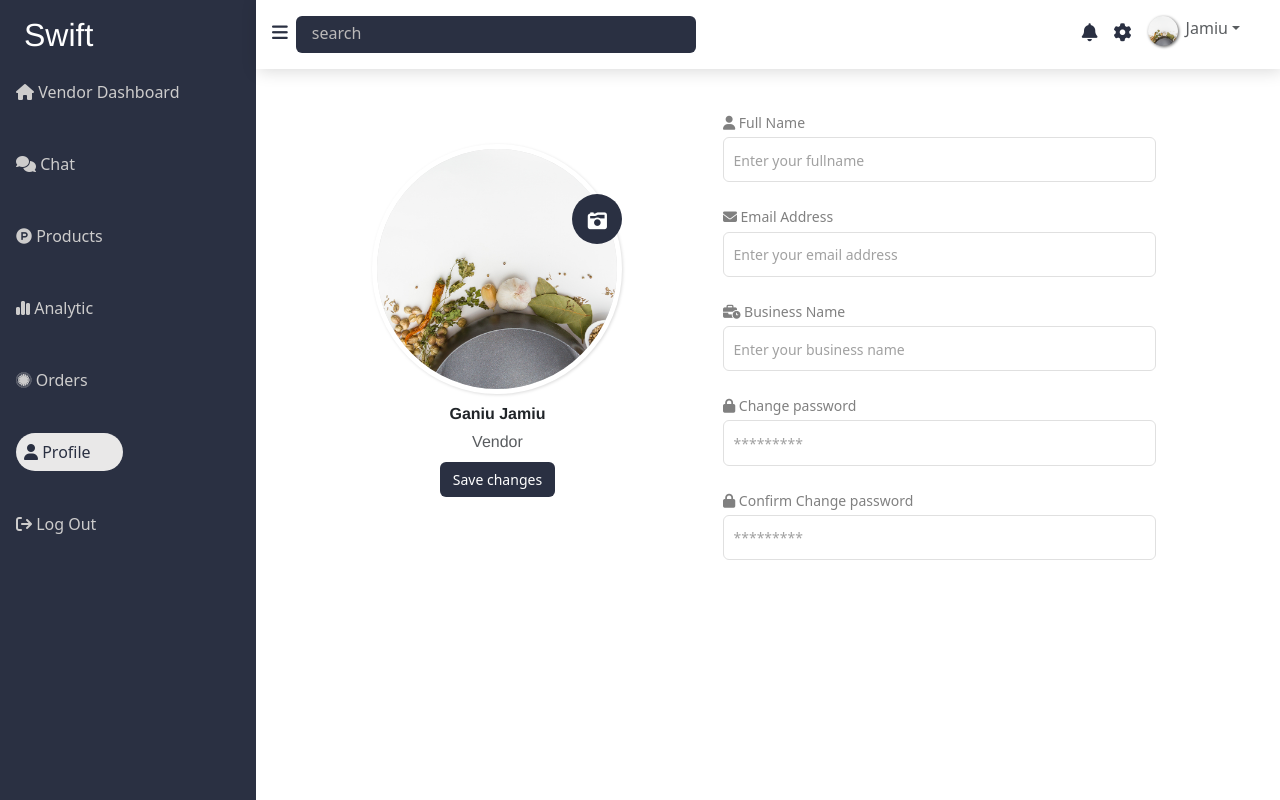
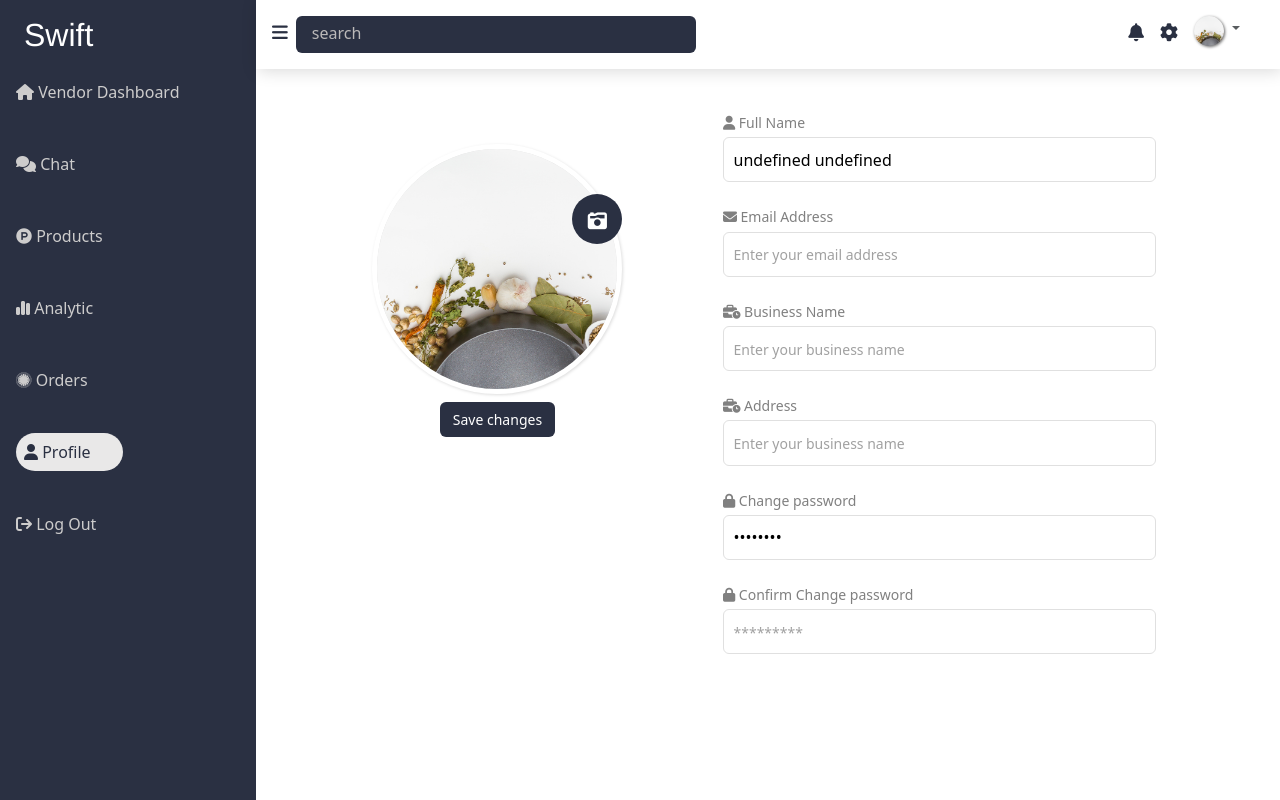
Before and after one commit to mario0070/food-delivery, a React (Vite) app: page /profile in a window 1280 px wide. Built offline with nearby package versions, Linux system fonts and the light colour scheme.

Commit message:
login in user

```diff
--- a/src/components/side_bar.jsx
+++ b/src/components/side_bar.jsx
@@ -1,7 +1,9 @@
 import React, { useEffect } from 'react'
+import { useCookies } from 'react-cookie'
 import { Link } from 'react-router-dom'
 
 export default function Sidebar({role}) {
+  const [logOuts, setlogout, removeLogout] = useCookies(["user"])
 
   useEffect(() => {
     var side_link = document.querySelectorAll(".side_link")
@@ -28,6 +30,7 @@ export default function Sidebar({role}) {
         confirmButtonText: "Yes, log out!"
     }).then((result) => {
         if (result.isConfirmed) {
+          removeLogout(["user"])
           Swal.fire({
             title: "Logged out!",
             text: "Account is log out successfully.",
--- a/src/components/topbar.jsx
+++ b/src/components/topbar.jsx
@@ -1,8 +1,12 @@
-import React from 'react'
+import React, { useState } from 'react'
 import banner3 from "/img/home-banner3.jpg"
 import { Link } from 'react-router-dom'
+import { useCookies } from 'react-cookie'
 
 export default function Topbar({toggle, role}) {
+  const [cookie, setCookie, removeCookie] = useCookies("")
+  const [user, setUser] = useState(cookie.user ?? "")
+
   const logOut = (e) => {
     e.preventDefault()
     Swal.fire({
@@ -40,7 +44,7 @@ export default function Topbar({toggle, role}) {
             <div class="dropdown mx-2">
                 <div className="d-flex" data-bs-toggle="dropdown">
                 <img src={banner3} alt="img"/>
-                <p className="mb-0 dropdown-toggle text-muted text-capitalize">jamiu</p>
+                <p className="mb-0 dropdown-toggle text-muted text-capitalize">{user.firstname}</p>
                 </div>
                 <ul class="dropdown-menu">
                 <li><a class="dropdown-item" href="#"><i class="fa-regular mx-1 fa-user"></i> Profile</a></li>
--- a/src/pages/chat.jsx
+++ b/src/pages/chat.jsx
@@ -4,10 +4,13 @@ import Topbar from '../components/topbar'
 import "/public/css/chat.css"
 import banner3 from "/img/home-banner3.jpg"
 import $ from 'jquery';
+import { useCookies } from 'react-cookie'
 
 export default function Chat() {
   const msgInputs = useRef("")
   const [role, setRole] = useState("Vendor")
+  const [cookie, setCookie, removeCookie] = useCookies("")
+  const [user, setUser] = useState(cookie.user ?? "")
 
   const toggle = () => {
     const topbar = document.querySelector(".topbar")
@@ -69,7 +72,7 @@ export default function Chat() {
                 <div className="d-flex">
                   <img src={banner3} alt="" />
                     <div className="mx-3">
-                      <p className="mb-0 fw-bold">Ganiu Jamiu</p>
+                      <p className="mb-0 fw-bold text-capitalize">{user.lastname} {user.firstname}</p>
                       <div className="d-flex">
                         <p className='dot mb-0'></p>
                         <p className="mb-0">Active</p>
@@ -99,7 +102,7 @@ export default function Chat() {
                     </div>
                     <i class="fa-regular fa-message"></i>
                   </div>
-                  <div className="d-flex single">
+                  {/* <div className="d-flex single">
                     <div className="d-flex">
                         <p className="dot mb-0"></p>
                         <img src={banner3} alt="" />
@@ -120,7 +123,7 @@ export default function Chat() {
                         </div>
                     </div>
                     <i class="fa-regular fa-message"></i>
-                  </div>
+                  </div> */}
                 </div>
               </div>
 
@@ -129,7 +132,7 @@ export default function Chat() {
             <div className="chat_box">
                 <div className="head d-flex">
                   <div className="">
-                    <p className="fw-bold mb-0">Ganiu Jamiu</p>
+                    <p className="fw-bold mb-0 text-capitalize">{user.lastname} {user.firstname}</p>
                     <div className="d-flex">
                       <p className="dot mb-0"></p>
                       <p className="mb-0">Active Now</p>
--- a/src/pages/login.jsx
+++ b/src/pages/login.jsx
@@ -3,12 +3,14 @@ import "/public/css/login.css"
 import agent from "/img/agent.png"
 import banner1 from "/img/home-banner1.jpg"
 import axios from '../utils/axios'
+import { CookiesProvider, useCookies } from "react-cookie";
 
 export default function Login() {
   const [email, setEmail] = useState("")
   const [password, setPassword] = useState("")
   const userEmail = useRef("")
   const userPassword = useRef("")
+  const [cookie, setCookie] = useCookies("")
 
   useEffect(() => {
     var focus = document.querySelectorAll(".focus")
@@ -53,7 +55,7 @@ export default function Login() {
       password : userPassword.current.value,
     })
     .then(res => {
-      console.log(res)
+      setCookie("user",res.data.user)
       alert("success", "User is login")
       window.location.href = "/dashboard"
     })
--- a/src/pages/profile.jsx
+++ b/src/pages/profile.jsx
@@ -2,8 +2,11 @@ import React, { useState } from 'react'
 import Sidebar from '../components/side_bar'
 import Topbar from '../components/topbar'
 import banner3 from "/img/home-banner3.jpg"
+import { useCookies } from 'react-cookie'
 
 export default function Profile() {
+    const [cookie, setCookie, removeCookie] = useCookies("")
+    const [user, setUser] = useState(cookie.user ?? "")
     const [role, setRole] = useState("Vendor")
 
     const toggle = () => {
@@ -47,27 +50,31 @@ export default function Profile() {
                             <label htmlFor='file' className="cam btn"><i class="fa-solid fa-camera-retro"></i></label>
                             <input type="file" className='d-none' name="file" id="file" />
                         </div>
-                        <p className="fw-bold mt-2 mb-1">Ganiu Jamiu</p>
-                        <p className="mb-2 text-muted">{role}</p>
+                        <p className="fw-bold mt-2 mb-1 text-capitalize">{user.firstname} {user.lastname}</p>
+                        <p className="mb-2 text-muted text-capitalize">{user.role}</p>
                         <button className='btn' onClick={alert}>Save changes</button>
                     </div>
 
                     <div className="input">
                         <div className="">
                             <label htmlFor=""><i class="fa-solid fa-user"></i> Full Name</label>
-                            <input type="text" placeholder='Enter your fullname' />
+                            <input type="text" placeholder='Enter your fullname' value={user.firstname + " " + user.lastname} />
                         </div>
                         <div className="">
                             <label htmlFor=""><i class="fa-solid fa-envelope"></i> Email Address</label>
-                            <input type="text" placeholder='Enter your email address' />
+                            <input type="text" placeholder='Enter your email address' value={user.email} />
                         </div>
                         <div className="">
                             <label htmlFor=""><i class="fa-solid fa-business-time"></i> Business Name</label>
-                            <input type="text" placeholder='Enter your business name' />
+                            <input type="text" placeholder='Enter your business name' value={user.business_name} />
+                        </div>
+                        <div className="">
+                            <label htmlFor=""><i class="fa-solid fa-business-time"></i> Address</label>
+                            <input type="text" placeholder='Enter your business name' value={user.address} />
                         </div>
                         <div className="">
                             <label htmlFor=""><i class="fa-solid fa-lock"></i> Change password</label>
-                            <input type="password"  placeholder='*********' />
+                            <input type="password"  placeholder='*********' value="********"/>
                         </div>
                         <div className="">
                             <label htmlFor=""><i class="fa-solid fa-lock"></i> Confirm Change password</label>
--- a/src/pages/register.jsx
+++ b/src/pages/register.jsx
@@ -1,8 +1,10 @@
 import React, { useEffect, useRef, useState } from 'react'
 import agent from "/img/agent.png"
 import axios from '../utils/axios'
+import { useCookies } from 'react-cookie'
 
 export default function Register() {
+  const [cookie, setCookie] = useCookies("")
   const [email, setEmail] = useState("")
   const [role, setrole] = useState("user")
   const [password, setPassword] = useState("")
@@ -74,6 +76,7 @@ export default function Register() {
         alert("error", res.data.message)
       }else{
         alert("success", "signup was successful")
+        setCookie("user", res.data.user)
         window.location.href = "/dashboard"
       }
       submitbtn.innerHTML = `Sign up`
--- a/src/pages/vendor_dashboard.jsx
+++ b/src/pages/vendor_dashboard.jsx
@@ -3,9 +3,13 @@ import "/public/css/vendor_dashboard.css"
 import banner3 from "/img/home-banner3.jpg"
 import Sidebar from '../components/side_bar'
 import Topbar from '../components/topbar'
+import { useCookies } from 'react-cookie'
 
 export default function VendorDashboard() {
   const [role, setRole] = useState("Vendor")
+  const [cookie, setCookie, removeCookie] = useCookies("")
+  const [user, setUser] = useState(cookie.user ??  "")
+  console.log(cookie.user)
 
   const toggle = () => {
     const topbar = document.querySelector(".topbar")
@@ -15,7 +19,7 @@ export default function VendorDashboard() {
     main_content.classList.toggle("active")
     sidebar.classList.toggle("active")
   }
-
+  if(cookie.user){
     return (
       <div className='vendor_dashboard d-flex'>
         <Sidebar role={role}/>
@@ -29,14 +33,14 @@ export default function VendorDashboard() {
                   <div className="left">
                       <div className="content">
                         <div className="top">
-                        <h6 className='p-4'>Welcome back, Jamiu</h6>
+                          <h6 className='p-4 text-capitalize'>Welcome back, {user.firstname}</h6>
                         </div>
                         <div className="p-3">
                           <img src={banner3} alt="" />
                           <p className="float-right"><i class="fa-solid fa-check"></i></p>
-                        <p className="mb-2 text-capitalize"><i class="fa-regular fa-user"></i> Ganiu Jamiu</p>
-                        <p className="d-block mb-0"><i class="fa-brands fa-critical-role"></i> Vendor</p>
-                        <p className="mb-0 mt-2"><i class="fa-solid fa-venus-double"></i> Male</p>
+                          <p className="mb-2 text-capitalize"><i class="fa-regular fa-user"></i> {user.lastname} {user.firstname}</p>
+                          <p className="d-block mb-0 text-capitalize"><i class="fa-brands fa-critical-role"></i> {user.role}</p>
+                          <p className="mb-0 mt-2"><i class="fa-solid fa-venus-double"></i> ...</p>
                           <button>View Profile</button>
                         </div>
                       </div>
@@ -62,7 +66,7 @@ export default function VendorDashboard() {
                             <h4 className="">1,235</h4>
                         </div>
                         <div className="box">
-                        <p className="">Total Orders</p>
+                          <p className="">Total Products</p>
                             <p className="icon"><i class="fa-brands fa-first-order-alt"></i></p>
                           <h4 className="">1,235</h4>
                         </div>
@@ -188,4 +192,7 @@ export default function VendorDashboard() {
         </div>
       </div>
     )
+  }else{
+    window.location.href="/login"
   }
+}
--- a/src/utils/axios.jsx
+++ b/src/utils/axios.jsx
@@ -1,7 +1,7 @@
 import React from 'react'
 import axios from 'axios';
-// import { CookiesProvider, useCookies } from "react-cookie";
-// import Cookies from 'js-cookie';
+import { CookiesProvider, useCookies } from "react-cookie";
+import Cookies from 'js-cookie';
 
 
 
```
Lines whose indentation alone changed are shown as unchanged.
